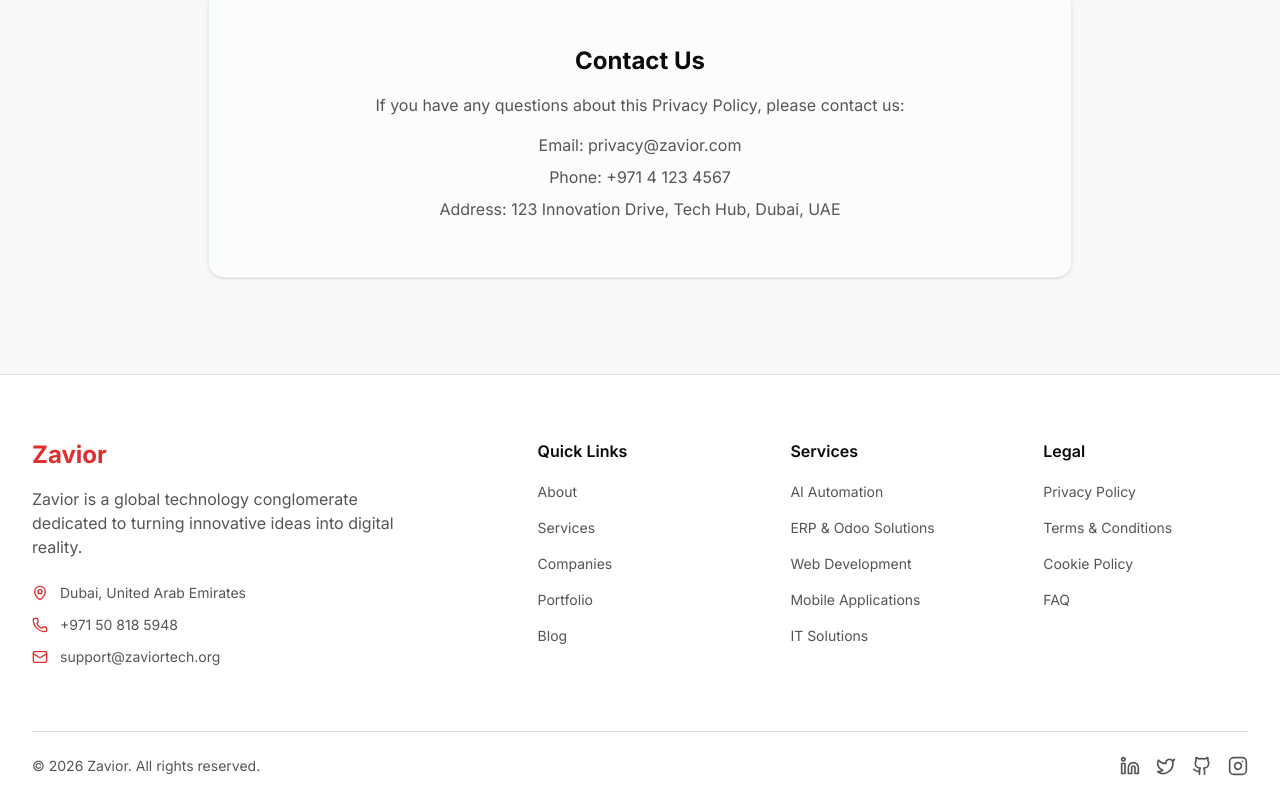
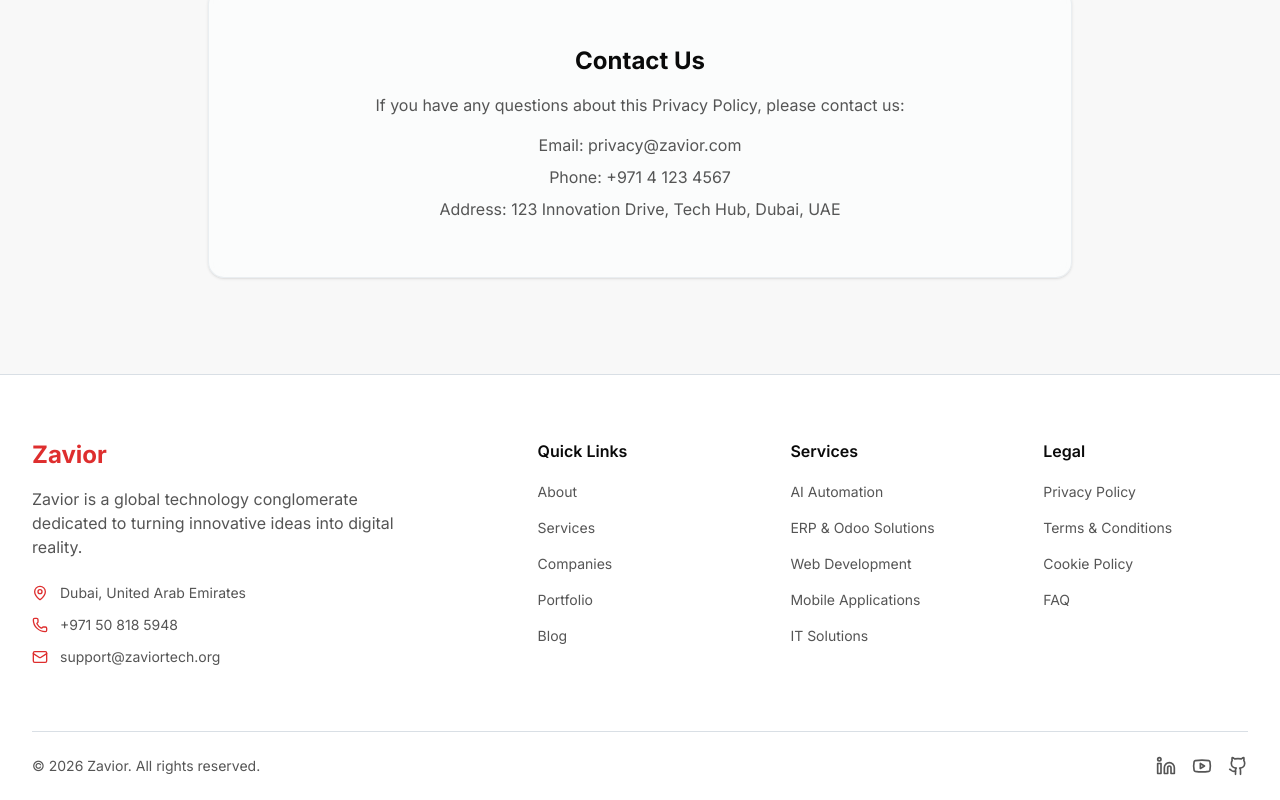
Before and after one commit to mureedsultaniptv/ZaviorTech, a Next.js app: page /privacy in a window 1280 px wide. Shown: the part 2801-3601 px from the top of the page. Built offline with nearby package versions, Linux system fonts and the light colour scheme.

Commit message:
update  social hanndles

```diff
--- a/src/components/layout/footer.tsx
+++ b/src/components/layout/footer.tsx
@@ -3,7 +3,7 @@
 import Link from "next/link";
 import { motion } from "framer-motion";
 import { useLanguage } from "@/lib/i18n/language-context";
-import { Linkedin, Twitter, Github, Instagram, Mail, Phone, MapPin } from "lucide-react";
+import { Linkedin, Youtube , Github, Instagram, Mail, Phone, MapPin } from "lucide-react";
 
 export function Footer() {
   const { t } = useLanguage();
@@ -33,10 +33,10 @@ export function Footer() {
   };
 
   const socialLinks = [
-    { href: "https://linkedin.com", icon: Linkedin, label: "LinkedIn" },
-    { href: "https://twitter.com", icon: Twitter, label: "Twitter" },
-    { href: "https://github.com", icon: Github, label: "GitHub" },
-    { href: "https://instagram.com", icon: Instagram, label: "Instagram" },
+    { href: "https://www.linkedin.com/company/zavior-tech", icon: Linkedin, label: "LinkedIn" },
+    { href: "https://www.youtube.com/@ZaviorTechnologiess", icon: Youtube, label: "Youtube" },
+    { href: "https://github.com/Zavior-Technologies", icon: Github, label: "GitHub" },
+    // { href: "https://instagram.com", icon: Instagram, label: "Instagram" },
   ];
 
   return (
```
